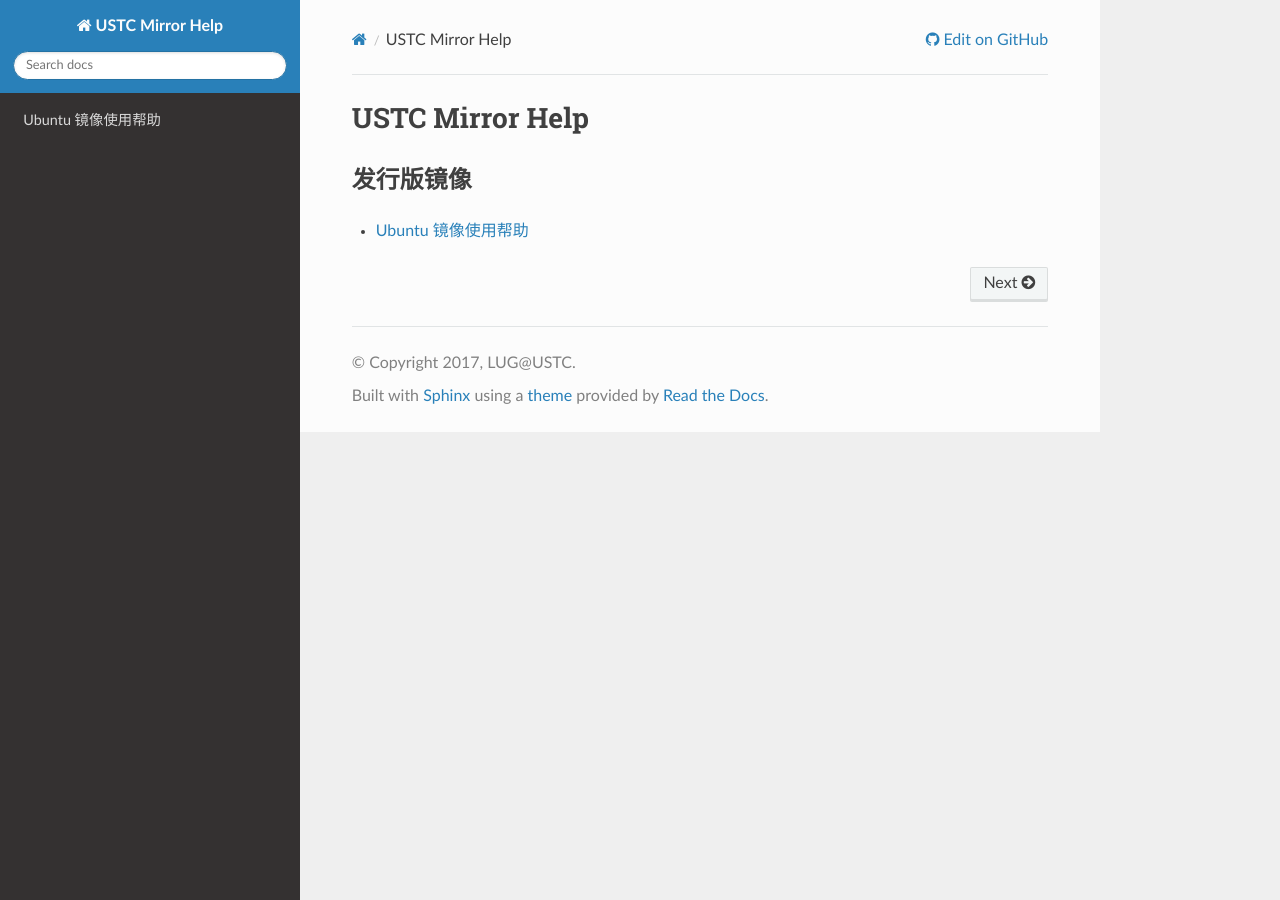
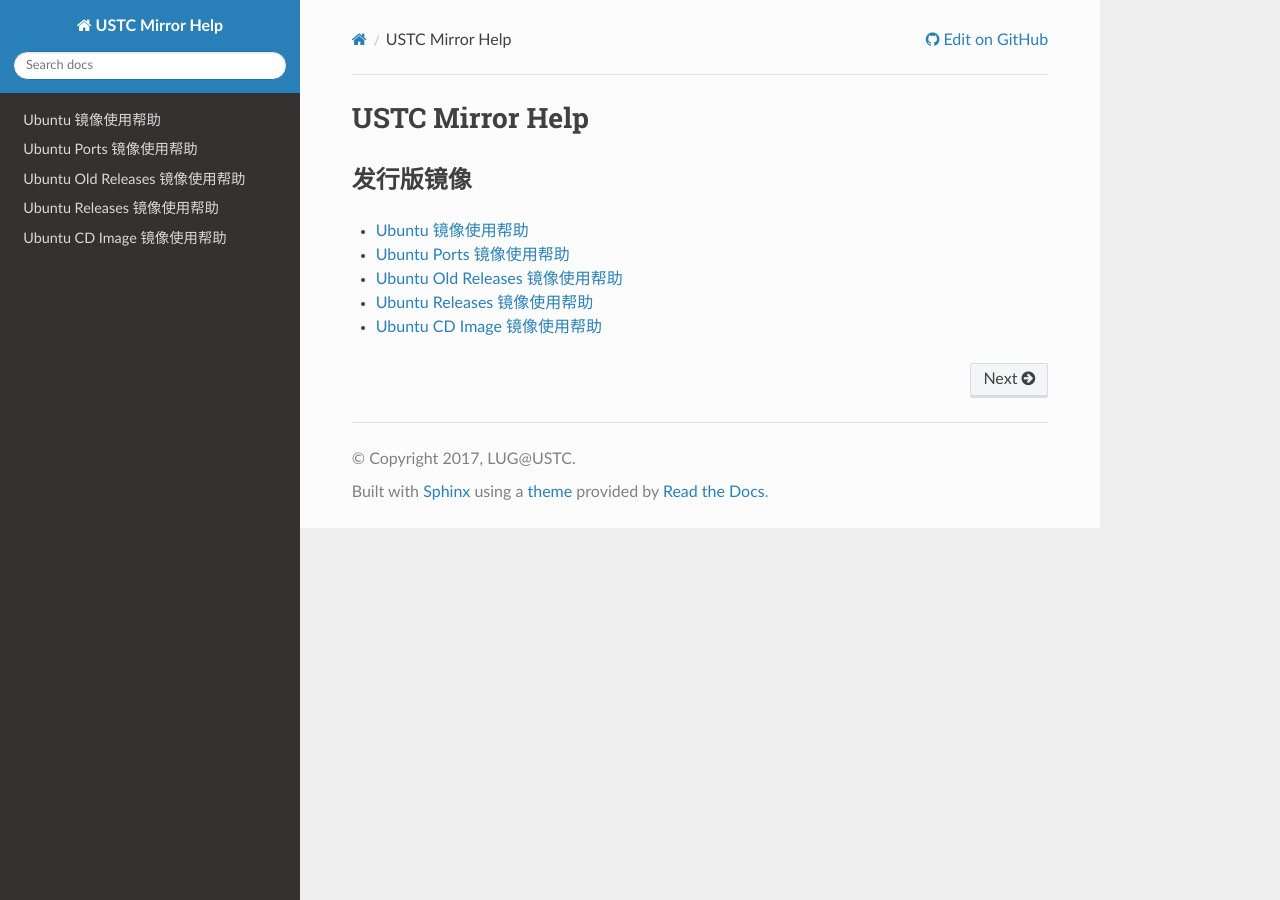
Before and after one commit to ustclug/mirrorhelp, a Sphinx documentation site: the page built from source/index.rst, in a window 1280 px wide. Built offline with Sphinx 7.4.7 and the Read the Docs theme 2.0.0, drawn with Linux system fonts in a browser that asks for light colours; some of the changed lines change nothing that is shown.

Commit message:
add ubuntu*.rst

```diff
--- a/source/index.rst
+++ b/source/index.rst
@@ -8,3 +8,7 @@
    :maxdepth: 1
 
    ubuntu
+   ubuntu-ports
+   ubuntu-old-releases
+   ubuntu-releases
+   ubuntu-cdimage
--- /dev/null
+++ b/source/ubuntu-cdimage.rst
@@ -0,0 +1,32 @@
+============================
+Ubuntu CD Image 镜像使用帮助
+============================
+
+镜像地址
+========
+
+https://mirrors.ustc.edu.cn/ubuntu-cdimage/
+
+收录架构
+========
+
+Ubuntu 当前支持的所有架构
+
+收录版本
+========
+
+Ubuntu 及其衍生发行版当前支持的版本
+
+使用说明
+========
+
+Ubuntu 各版本各架构 ISO 请到 http://mirrors.ustc.edu.cn/ubuntu-cdimage/releases/ 下载。
+如果有些桌面版的 ISO 镜像没找到，也可以去参考 :doc:`ubuntu-releases`
+
+Ubuntu 衍生版，如 Edubuntu, KUbuntu(KDE), LUbuntu(LXDE), Mythbuntu(MythTV), Ubuntu Base, Ubuntu Gnome,
+Ubuntu Mate, Ubuntu Kylin(优麒麟), Ubuntu Studio, Xbuntu(XFCE)，请到相应目录下载 ISO 镜像。
+
+相关链接
+========
+
+:Ubuntu Base: https://wiki.ubuntu.com/Base
--- /dev/null
+++ b/source/ubuntu-old-releases.rst
@@ -0,0 +1,37 @@
+================================
+Ubuntu Old Releases 镜像使用帮助
+================================
+
+镜像地址
+========
+
+https://mirrors.ustc.edu.cn/ubuntu-old-releases/
+
+收录架构
+========
+
+Ubuntu 曾经支持过的所有架构
+
+收录版本
+========
+
+Ubuntu 曾经发布过的所有版本
+
+使用说明
+========
+
+该仓库包含了所有 Ubuntu 以前发布过的软件仓库、镜像 ISO，但 Ubuntu 衍生版的 ISO 则不包含。
+
+软件源
+------
+
+在 :file:`/etc/apt/sources.list` 文件中，将软件源的地址改为 ``http://mirrors.ustc.edu.cn/ubuntu-old-releases/ubuntu``
+
+使用 HTTPS 则可以有效避免国内运营商的缓存劫持，但需要事先安装 `apt-transport-https`
+
+镜像
+----
+
+请前往 https://mirrors.ustc.edu.cn/ubuntu-old-releases/releases/ 下载。
+
+非 AMD64(x86_64), Intel x86 架构的镜像请前往 https://mirrors.ustc.edu.cn/ubuntu-old-releases/releases/ports/releases/ 下载。
--- /dev/null
+++ b/source/ubuntu-ports.rst
@@ -0,0 +1,64 @@
+=========================
+Ubuntu Ports 镜像使用帮助
+=========================
+
+镜像地址
+========
+
+https://mirrors.ustc.edu.cn/ubuntu-ports/
+
+收录架构
+========
+
+arm64, armhf, PowerPC, ppc64el, s390x
+
+收录版本
+========
+
+所有 Ubuntu 当前对该架构支持的版本，包括开发版
+
+对于 Ubuntu 不再支持的版本，请参考 :doc:`ubuntu-old-releases`
+
+使用说明
+========
+
+手动更改配置文件
+----------------
+
+.. warning::
+    操作前请做好相应备份
+
+在 :file:`/etc/apt/sources.list` 文件中，将软件源的地址改为 ``http://mirrors.ustc.edu.cn/ubuntu-ports``
+
+以下是 Ubuntu 16.04 /etc/apt/sources.list 文件的参考配置内容：
+
+::
+
+    # 默认注释了源码仓库，如有需要可自行取消注释
+    deb https://mirrors.ustc.edu.cn/ubuntu-ports/ xenial main restricted universe multiverse
+    # deb-src https://mirrors.ustc.edu.cn/ubuntu-ports/ xenial main main restricted universe multiverse
+    deb https://mirrors.ustc.edu.cn/ubuntu-ports/ xenial-updates main restricted universe multiverse
+    # deb-src https://mirrors.ustc.edu.cn/ubuntu-ports/ xenial-updates main restricted universe multiverse
+    deb https://mirrors.ustc.edu.cn/ubuntu-ports/ xenial-backports main restricted universe multiverse
+    # deb-src https://mirrors.ustc.edu.cn/ubuntu-ports/ xenial-backports main restricted universe multiverse
+    deb https://mirrors.ustc.edu.cn/ubuntu-ports/ xenial-security main restricted universe multiverse
+    # deb-src https://mirrors.ustc.edu.cn/ubuntu-ports/ xenial-security main restricted universe multiverse
+
+    # 预发布软件源，不建议启用
+    # deb https://mirrors.ustc.edu.cn/ubuntu-ports/ xenial-proposed main restricted universe multiverse
+    # deb-src https://mirrors.ustc.edu.cn/ubuntu-ports/ xenial-proposed main restricted universe multiverse
+
+使用 HTTPS 则可以有效避免国内运营商的缓存劫持，但需要事先安装 `apt-transport-https`
+
+镜像下载
+--------
+
+相关架构的 ISO 下载请参考 :doc:`ubuntu-cdimage`
+
+相关链接
+========
+
+:Ubuntu ARM: https://wiki.ubuntu.com/ARM
+:Ubuntu PowerPC: https://wiki.ubuntu.com/PowerPC
+:Ubuntu ppc64el: https://wiki.ubuntu.com/ppc64el
+:Ubuntu s390x: https://wiki.ubuntu.com/S390X
--- /dev/null
+++ b/source/ubuntu-releases.rst
@@ -0,0 +1,29 @@
+============================
+Ubuntu Releases 镜像使用帮助
+============================
+
+镜像地址
+========
+
+https://mirrors.ustc.edu.cn/ubuntu-releases/
+
+收录架构
+========
+
+AMD64 (x86_64), Intel x86
+
+其他架构请参考 :doc:`ubuntu-cdimage`
+
+收录版本
+========
+
+所有 Ubuntu 当前支持的版本，包括开发版，具体版本见 https://wiki.ubuntu.com/Releases
+
+对于 Ubuntu 不再支持的版本，请参考 :doc:`ubuntu-old-releases`
+
+使用说明
+========
+
+Ubuntu 当前支持的版本的 ISO 镜像，下载请直接前往 https://mirrors.ustc.edu.cn/ubuntu-releases/
+
+另外 https://mirrors.ustc.edu.cn/ubuntu-releases/ubuntu-core/ 中包含了 Ubuntu Core 16 的 ISO，支持 AMD64, Intel x86, Raspberry Pi 2/3, DragonBoard 410c 等。
--- a/source/ubuntu.rst
+++ b/source/ubuntu.rst
@@ -12,12 +12,14 @@
 
 AMD64 (x86_64), Intel x86
 
+其他架构请参考 :doc:`ubuntu-ports`
+
 收录版本
 ========
 
 所有 Ubuntu 当前支持的版本，包括开发版，具体版本见 https://wiki.ubuntu.com/Releases
 
-对于 Ubuntu 不再支持的版本，请参考 :doc:`ubuntu-old-release`
+对于 Ubuntu 不再支持的版本，请参考 :doc:`ubuntu-old-releases`
 
 使用说明
 ========
@@ -33,8 +35,8 @@
 .. warning::
     操作前请做好相应备份
 
-一般情况下，更改 ``/etc/apt/sources.list`` 文件中 Ubuntu 默认的源地址 ``http://archive.ubuntu.com/``
-为 ``http://mirrors.ustc.edu.cn`` 即可。
+一般情况下，将 :file:`/etc/apt/sources.list` 文件中 Ubuntu 默认的源地址 ``http://archive.ubuntu.com/``
+替换为 ``http://mirrors.ustc.edu.cn`` 即可。
 
 可以使用如下命令：
 
@@ -42,27 +44,35 @@
 
   sudo sed -i 's/archive.ubuntu.com/mirrors.ustc.edu.cn/g' /etc/apt/sources.list
 
-当然直接编辑 /etc/apt/sources.list 文件（需要使用 sudo）也可以，以 Ubuntu 16.04 为例，在文件最前面添加以下条目：
+当然也可以直接编辑 :file:`/etc/apt/sources.list` 文件（需要使用 sudo）。以下是 Ubuntu 16.04 参考配置内容：
 
 ::
 
-    deb http://mirrors.ustc.edu.cn/ubuntu/ xenial main restricted universe multiverse
-    deb http://mirrors.ustc.edu.cn/ubuntu/ xenial-security main restricted universe multiverse
-    deb http://mirrors.ustc.edu.cn/ubuntu/ xenial-updates main restricted universe multiverse
-    deb http://mirrors.ustc.edu.cn/ubuntu/ xenial-backports main restricted universe multiverse
-    deb-src http://mirrors.ustc.edu.cn/ubuntu/ xenial main restricted universe multiverse
-    deb-src http://mirrors.ustc.edu.cn/ubuntu/ xenial-security main restricted universe multiverse
-    deb-src http://mirrors.ustc.edu.cn/ubuntu/ xenial-updates main restricted universe multiverse
-    deb-src http://mirrors.ustc.edu.cn/ubuntu/ xenial-backports main restricted universe multiverse
+    # 默认注释了源码仓库，如有需要可自行取消注释
+    deb https://mirrors.ustc.edu.cn/ubuntu/ xenial main restricted universe multiverse
+    # deb-src https://mirrors.ustc.edu.cn/ubuntu/ xenial main main restricted universe multiverse
+    deb https://mirrors.ustc.edu.cn/ubuntu/ xenial-updates main restricted universe multiverse
+    # deb-src https://mirrors.ustc.edu.cn/ubuntu/ xenial-updates main restricted universe multiverse
+    deb https://mirrors.ustc.edu.cn/ubuntu/ xenial-backports main restricted universe multiverse
+    # deb-src https://mirrors.ustc.edu.cn/ubuntu/ xenial-backports main restricted universe multiverse
+    deb https://mirrors.ustc.edu.cn/ubuntu/ xenial-security main restricted universe multiverse
+    # deb-src https://mirrors.ustc.edu.cn/ubuntu/ xenial-security main restricted universe multiverse
 
-另外，也可以 snullp 大叔开发的 `配置生成器 <https://mirrors.ustc.edu.cn/repogen>`_ 。
+    # 预发布软件源，不建议启用
+    # deb https://mirrors.ustc.edu.cn/ubuntu/ xenial-proposed main restricted universe multiverse
+    # deb-src https://mirrors.ustc.edu.cn/ubuntu/ xenial-proposed main restricted universe multiverse
+
+使用 HTTPS 则可以有效避免国内运营商的缓存劫持。
+
+另外，也可以使用 snullp 大叔开发的 `配置生成器 <https://mirrors.ustc.edu.cn/repogen>`_ 。
 
 相关链接
 ========
 
-:官方主页: http://www.ubuntu.com/
-:邮件列表: http://www.ubuntu.com/support/community/mailinglists
-:论坛: http://ubuntuforums.org/
-:中文论坛: http://forum.ubuntu.org.cn/
+:官方主页: https://www.ubuntu.com/
+:文档: https://help.ubuntu.com/
 :Wiki: https://wiki.ubuntu.com/
-:文档: https://help.ubuntu.com/
+:邮件列表: https://community.ubuntu.com/contribute/support/mailinglists/
+:提问: https://askubuntu.com/
+:论坛: https://ubuntuforums.org/
+:中文论坛: https://forum.ubuntu.org.cn/
```
